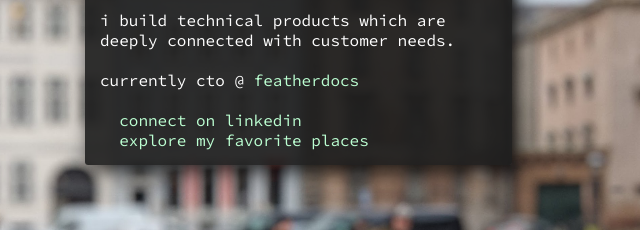
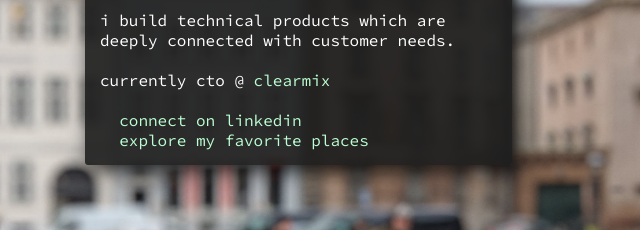
Before and after one commit to grutt/gaberuttnercom, a plain HTML site: page index.html in a window 1280 px wide. Shown: the part 206-436 px from the top of the page, 555-1195 px from the left. Drawn offline with Linux system fonts and the light colour scheme.

Commit message:
Update index.html

```diff
--- a/index.html
+++ b/index.html
@@ -113,7 +113,7 @@
       <div class="about-body">
         i build technical products which
         are deeply connected with customer needs.<br /><br />
-        currently cto @ <a href="https://www.featherdocs.com/">featherdocs</a><br /><br />
+        currently cto @ <a href="https://www.clearmix.com/">clearmix</a><br /><br />
 
         <a href="https://www.linkedin.com/in/gruttner/"><b>&gt;</b> connect on linkedin</a><br />
         <a href="https://goo.gl/maps/F425kQR8pw82"><b>&gt;</b> explore my favorite places</a>
```
